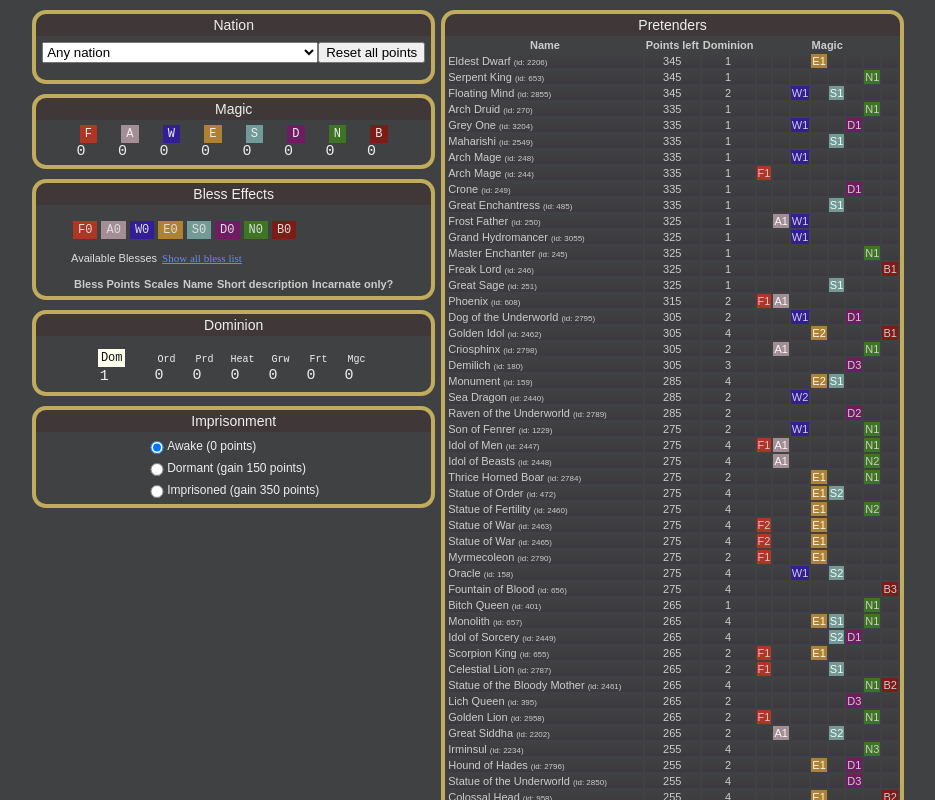
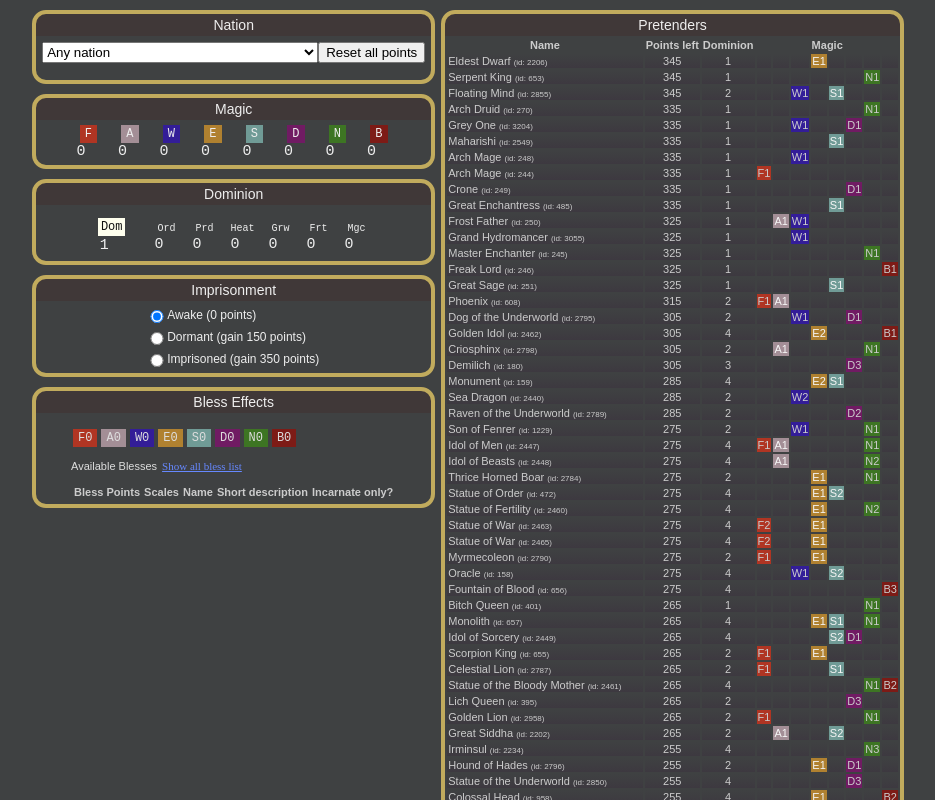
Before and after one commit to bsielski/pretenders-dom5, a React (Create React App) app: page / in a window 1280 px wide. Shown: the top 800 px of the page, without its empty margins (172-1107 px from the left). Built offline with nearby package versions, Linux system fonts and the light colour scheme.

Commit message:
Move bless effects panel below input panels

```diff
--- a/src/components/App.js
+++ b/src/components/App.js
@@ -199,17 +199,6 @@ class App extends Component {
 		      path={this.state.path}
 		      />
 
-
-		    <BlessEffects
-		      nations={this.nations}
-		      nationId={this.state.nationId}
-		      blessPoints={blessPoints}
-		      isBlessEffectsWindowOpen={this.state.isBlessEffectsWindowOpen}
-		      blessEffects={this.blessEffects}
-		      openBlessEffectsWindow={this.openBlessEffectsWindow}
-		      closeBlessEffectsWindow={this.closeBlessEffectsWindow}
-		      />
-
 		    <Dominion
 		      nations={this.nations}
 		      nationId={this.state.nationId}
@@ -229,7 +218,17 @@ class App extends Component {
 		      changeRadio={this.changeRadio}
 		      />
 
-		  </div>
+		    <BlessEffects
+		      nations={this.nations}
+		      nationId={this.state.nationId}
+		      blessPoints={blessPoints}
+		      isBlessEffectsWindowOpen={this.state.isBlessEffectsWindowOpen}
+		      blessEffects={this.blessEffects}
+		      openBlessEffectsWindow={this.openBlessEffectsWindow}
+		      closeBlessEffectsWindow={this.closeBlessEffectsWindow}
+		      />
+
+                  </div>
 
 		  <div className="column">
 
```
